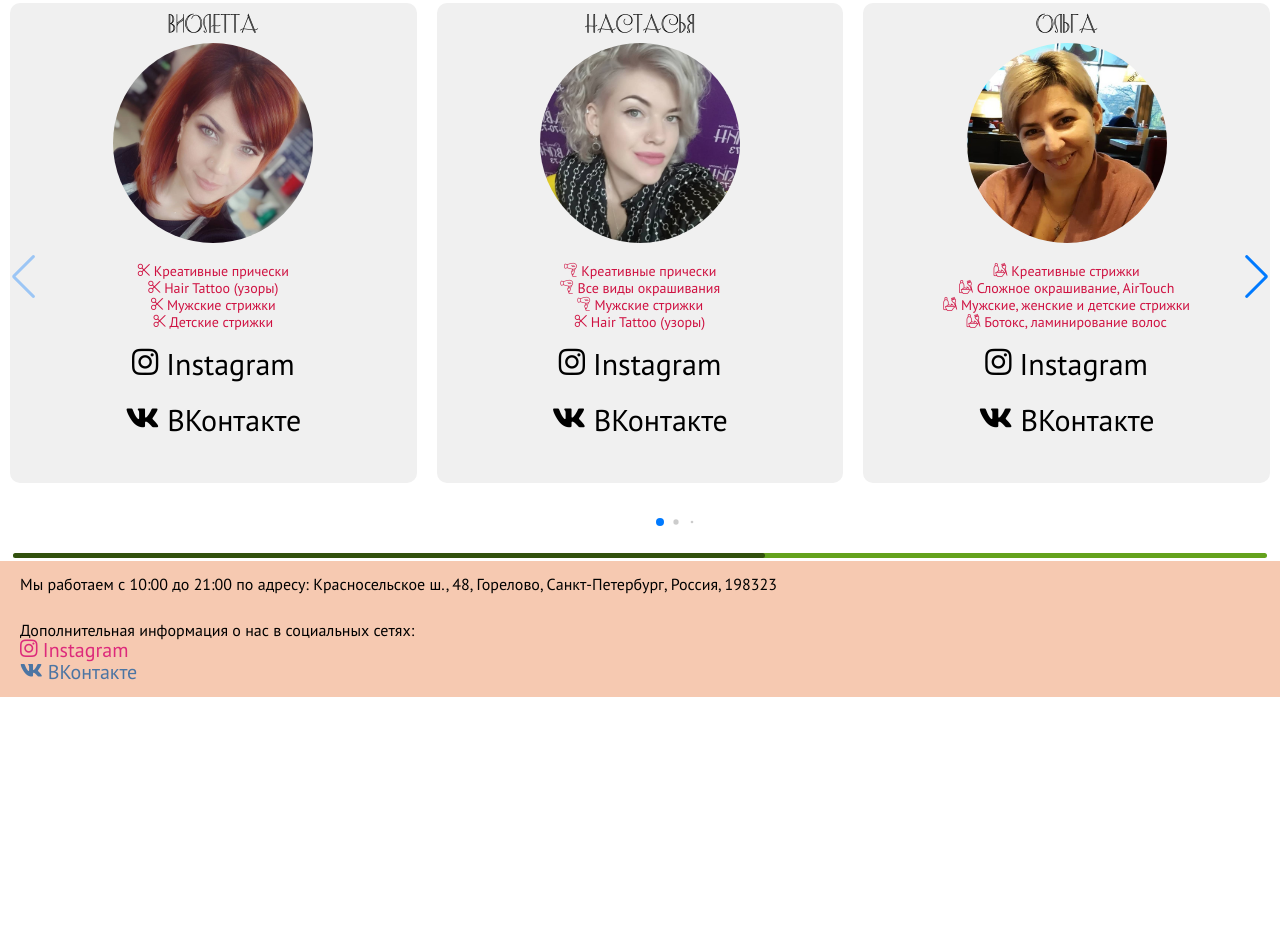
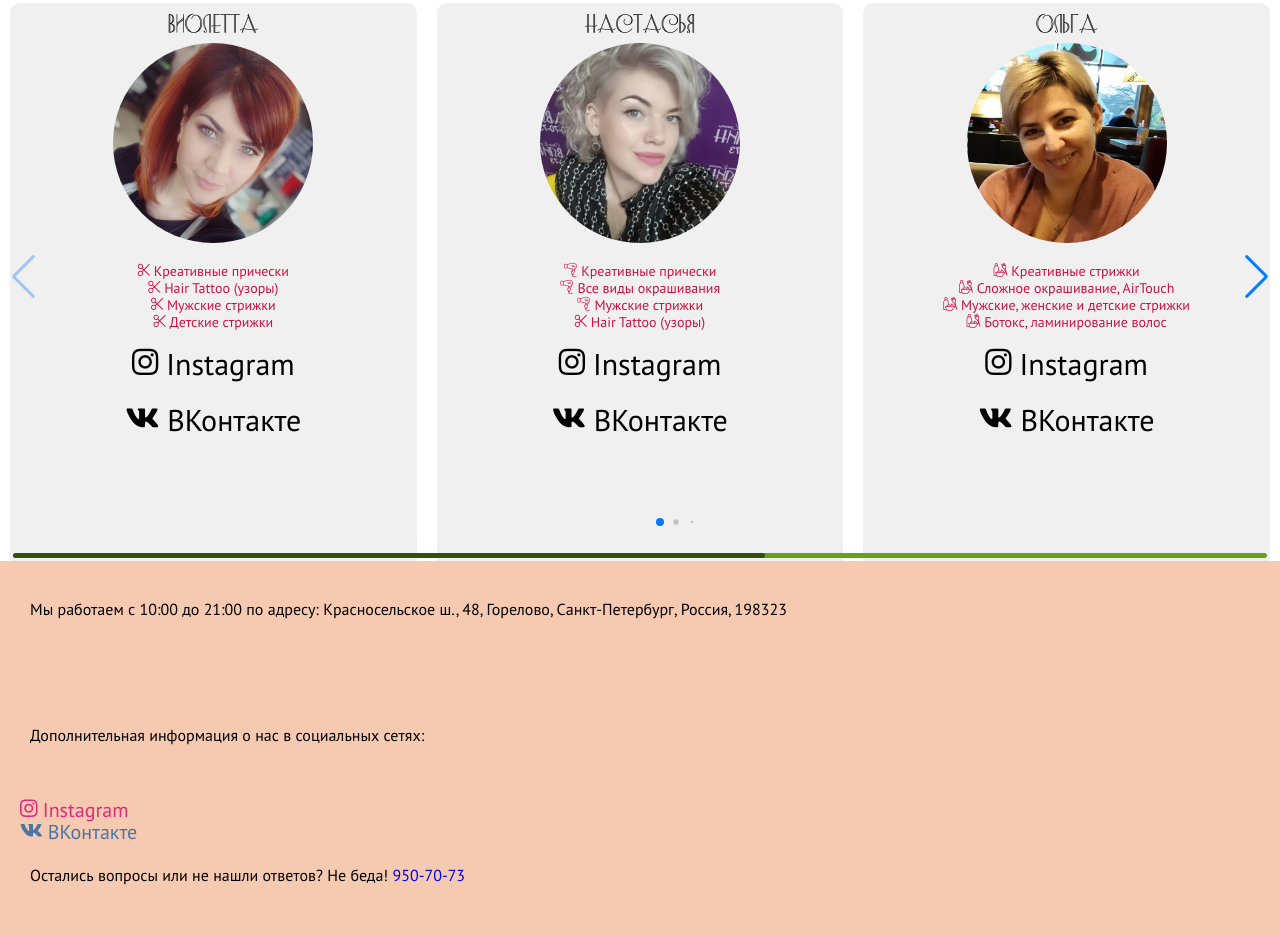
Before and after one commit to CheshirCode/pavlin-mobile, a plain HTML site: page index.html in a window 1280 px wide. Shown: the part 3515-4451 px from the top of the page. Before the commit the page ends 4212 px from the top, so only its background shows below. Drawn offline with nearby package versions, Linux system fonts and the light colour scheme; files whose address does not match are found by name.

Commit message:
правка слайдера

```diff
--- a/css/main.css
+++ b/css/main.css
@@ -357,15 +357,15 @@ align-items:center;
 .swiper-button-next {
 }
 .swiper-scrollbar {
+  /* margin: 5px;
+  padding: 5px; */
   background-color: #64A21D;
   cursor: pointer;
-
 }
 
 
 
 .swiper-container {
-
   /* width: 310px; */
   height: 568px;
   padding: 0;
@@ -384,19 +384,20 @@ align-items:center;
 .cards_row {
   display: flex;
   height: 100%;
+  justify-content: stretch;
 }
 .cards_column {
   border-radius: 10px;
   display: flex;
   flex-direction: column;
-  flex: 1 1 25%;
+  flex: 0 1 25%;
   flex-wrap: wrap;
   margin: 10px;
   padding: 5px 5px;
   max-width: 100%;
-  max-height: 100%;
+  height: 100%;
   background-color: #F0F0F0;
-  justify-content: stretch;
+
 }
 .cards_column:hover {
 
@@ -419,7 +420,6 @@ align-items:center;
 .cards_image img {
   margin: 5px;
   border-radius: 50%;
-
   flex: 1 1 25%;
   width: 200px;
   max-height: 200px;
@@ -445,7 +445,6 @@ align-items:center;
 }
 .cards_social a {
   display:inline-block;
-
   color:black;
   font-size: 30px;
   margin: 5px;
@@ -455,7 +454,7 @@ align-items:center;
 =================/* Услуги */======================================================
 
 .footer {
-  height: 350px;
+  /* height: 350px; */
   color: #d4dbfa;
 }
 .footer__text {
@@ -469,9 +468,6 @@ align-items:center;
 }
 .footer-block__row {
   padding: 5px;
-
-
-
 }
 .footer-block__element {
   margin: 0px 0px 0px 5px;
@@ -482,26 +478,26 @@ align-items:center;
 .footer-block__content {
   padding: 5px;
 }
+.footer-block__content p{
+  margin: 5px;
+  padding: 20px 5px 50px;
+}
 
 .block__element_3 {
 }
 .link {
-
   text-decoration: none;
   color:rgb(207, 17, 65);
-
 }
 
 
 .link {
 }
 ._icon-instagram {
-
     font-size: 20px;
     color:#DD2A7B;
 }
 ._icon-vk {
-
     font-size: 20px;
     color: #4c75a3;
 }
--- a/index.html
+++ b/index.html
@@ -463,6 +463,7 @@
                             <li><a href="https://vk.com/pavlingorelovo" class="link _icon-vk"> ВКонтакте</a></li>
 
                         </ul>
+                        <p>Остались вопросы или не нашли ответов? Не беда! <a href="tel:950-70-73">950-70-73</a></p>
                     </div>
                 </div>
             </div>
```
